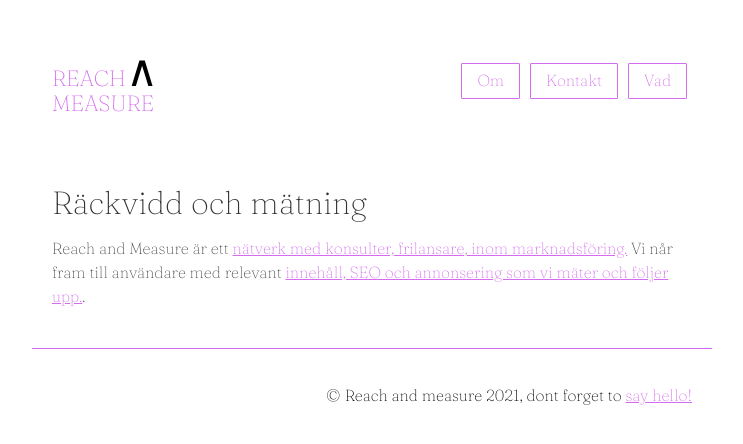
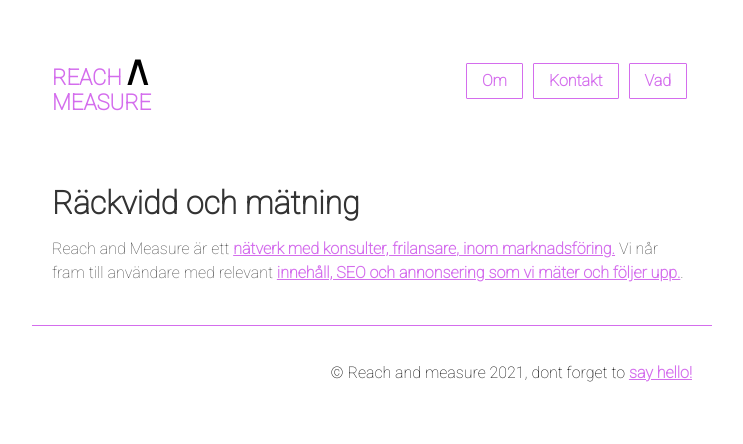
Before and after one commit to reachandmeasure/RetM, a Jekyll site: the page built from index.md, in a window 1280 px wide. Shown: the top 444 px of the page, without its empty margins (268-1011 px from the left). Built offline with Jekyll 4.4.1, drawn with Linux system fonts in a browser that asks for light colours.

```diff
--- a/_config.yml
+++ b/_config.yml
@@ -1,5 +1,5 @@
 # Site settings
-title: Reach and measure
+title: Reach and Measure
 email: hello@reachandmeasure.se
 ogimage: /assets/donuts_patrick-fore-unsplash-640.jpg
 ogurl: reachandmeasure.se
@@ -11,7 +11,7 @@ ogdescription: >- # this means to ignore newlines
 twitter_username: reachandmeasure
 github_username: reachandmeasure
 
-googlefont: Fraunces
+googlefont: Roboto
 googlefontweights: "100,400,900"
 
 # gtm: GTM-XXXX
@@ -19,9 +19,3 @@ googlefontweights: "100,400,900"
 sass:
   sass_dir: _lib
   style: compressed
-
-# https://unsplash.com/@patrickian4
-# Patrick Fore
-
-# https://unsplash.com/@pawel_czerwinski
-# Paweł Czerwiński
```
